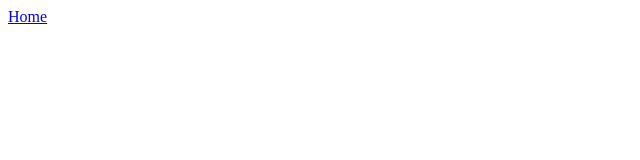
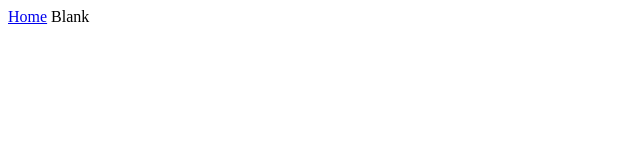
Before and after one commit to gkowligi1392/code_refactor, a plain HTML site: page index.html in a window 1280 px wide. Shown: the full height of the page, 0-640 px from the left. Drawn offline with Linux system fonts and the light colour scheme.

Commit message:
Update index.html

```diff
--- a/index.html
+++ b/index.html
@@ -1,3 +1,4 @@
 <html>
   <a href="./code_refactor/Develop/index.html">Home</a>
+  <a>Blank</a>
 </html>
```
